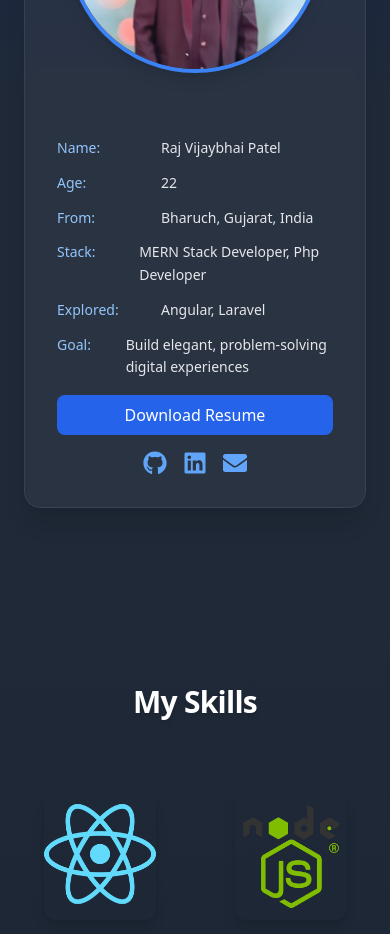
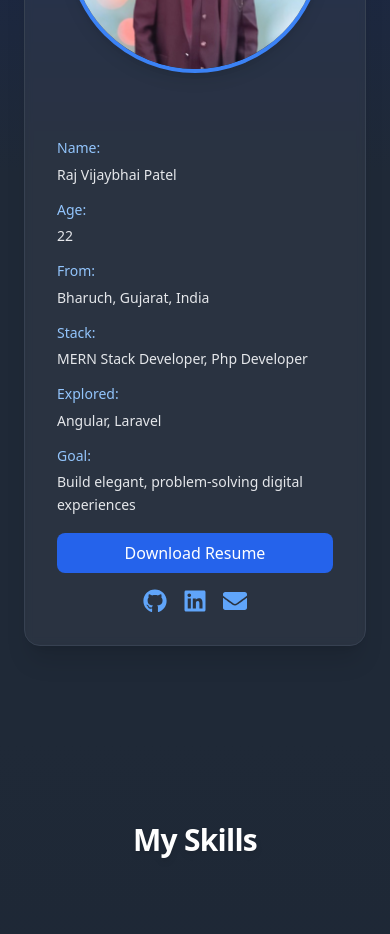
Before and after one commit to ptlraj/RajPatel, a React (Vite) app: page / in a window 390 px wide. Shown: the part 1240-2174 px from the top of the page. Built offline with nearby package versions, Linux system fonts and the light colour scheme.

Commit message:
changes2

```diff
--- a/src/pages/About.jsx
+++ b/src/pages/About.jsx
@@ -42,39 +42,39 @@ function About() {
 
           {/* Text Content */}
           <div className="text-center md:text-left">
-            <div className="mt-6 text-sm leading-relaxed text-gray-200 space-y-3 text-left">
-              <div className="flex items-start gap-2">
-                <span className="font-medium text-blue-300 w-24">Name:</span>
-                <span>Raj Vijaybhai Patel</span>
+            {/* --- CHANGE STARTS HERE --- */}
+            <dl className="mt-6 text-sm leading-relaxed text-gray-200 space-y-3 text-left">
+              <div className="flex flex-col sm:flex-row sm:items-start gap-1 sm:gap-2">
+                <dt className="font-medium text-blue-300 sm:w-24">Name:</dt>
+                <dd>Raj Vijaybhai Patel</dd>
               </div>
-              <div className="flex items-start gap-2">
-                <span className="font-medium text-blue-300 w-24">Age:</span>
-                <span>22</span>
+              <div className="flex flex-col sm:flex-row sm:items-start gap-1 sm:gap-2">
+                <dt className="font-medium text-blue-300 sm:w-24">Age:</dt>
+                <dd>22</dd>
               </div>
-              <div className="flex items-start gap-2">
-                <span className="font-medium text-blue-300 w-24">From:</span>
-                <span>Bharuch, Gujarat, India</span>
+              <div className="flex flex-col sm:flex-row sm:items-start gap-1 sm:gap-2">
+                <dt className="font-medium text-blue-300 sm:w-24">From:</dt>
+                <dd>Bharuch, Gujarat, India</dd>
               </div>
-              <div className="flex items-start gap-2">
-                <span className="font-medium text-blue-300 w-24">Stack:</span>
-                <span>MERN Stack Developer, Php Developer</span>
+              <div className="flex flex-col sm:flex-row sm:items-start gap-1 sm:gap-2">
+                <dt className="font-medium text-blue-300 sm:w-24">Stack:</dt>
+                <dd>MERN Stack Developer, Php Developer</dd>
               </div>
-              <div className="flex items-start gap-2">
-                <span className="font-medium text-blue-300 w-24">
-                  Explored:
-                </span>
-                <span>Angular, Laravel</span>
+              <div className="flex flex-col sm:flex-row sm:items-start gap-1 sm:gap-2">
+                <dt className="font-medium text-blue-300 sm:w-24">Explored:</dt>
+                <dd>Angular, Laravel</dd>
               </div>
-              <div className="flex items-start gap-2">
-                <span className="font-medium text-blue-300 w-24">Goal:</span>
-                <span>Build elegant, problem-solving digital experiences</span>
+              <div className="flex flex-col sm:flex-row sm:items-start gap-1 sm:gap-2">
+                <dt className="font-medium text-blue-300 sm:w-24">Goal:</dt>
+                <dd>Build elegant, problem-solving digital experiences</dd>
               </div>
-            </div>
+            </dl>
+            {/* --- CHANGE ENDS HERE --- */}
 
             {/* Buttons */}
             <div className="flex flex-col md:flex-row md:items-center gap-4 mt-4">
               <a
-                href="src/certificates/rajresume.pdf"
+                href="/certificates/rajresume.pdf"
                 download
                 className="px-6 py-2 bg-blue-600 hover:bg-blue-700 rounded-lg text-white font-medium transition"
               >
```
